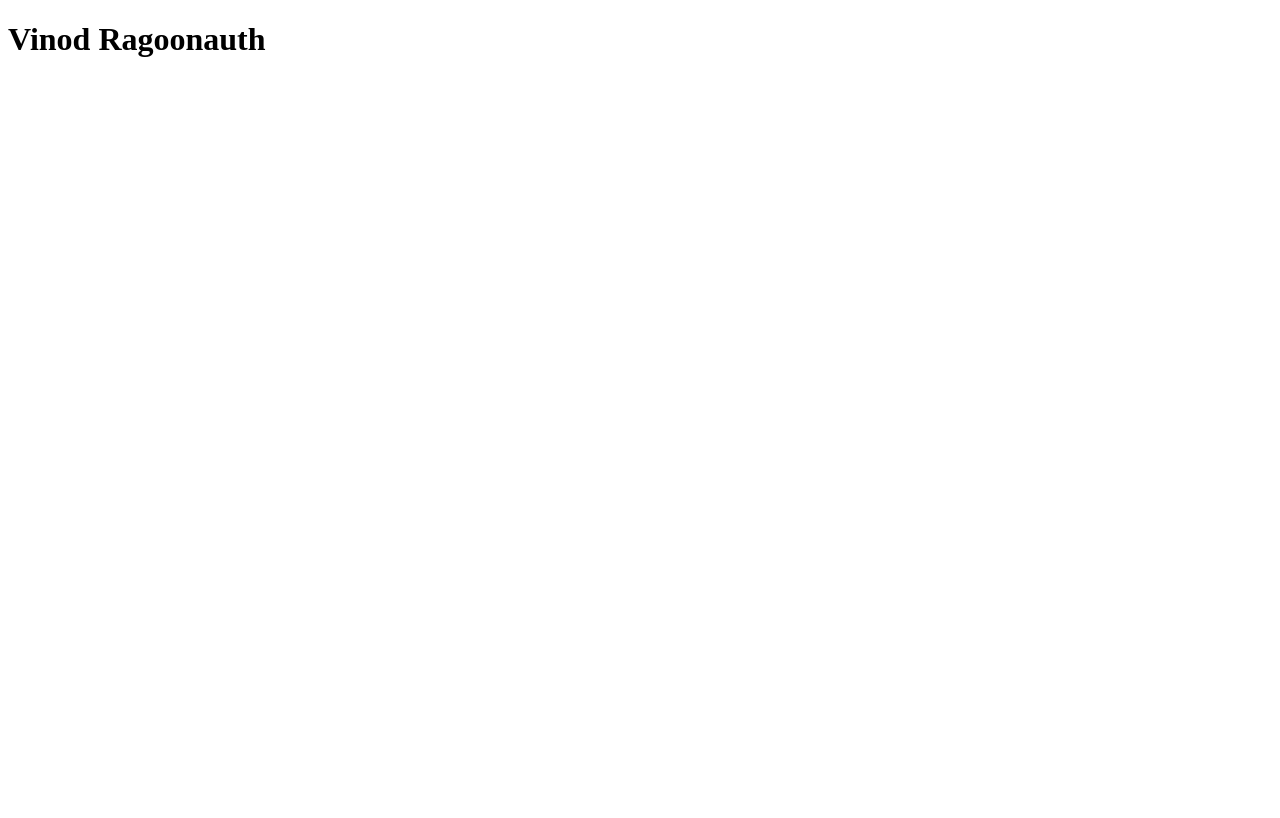
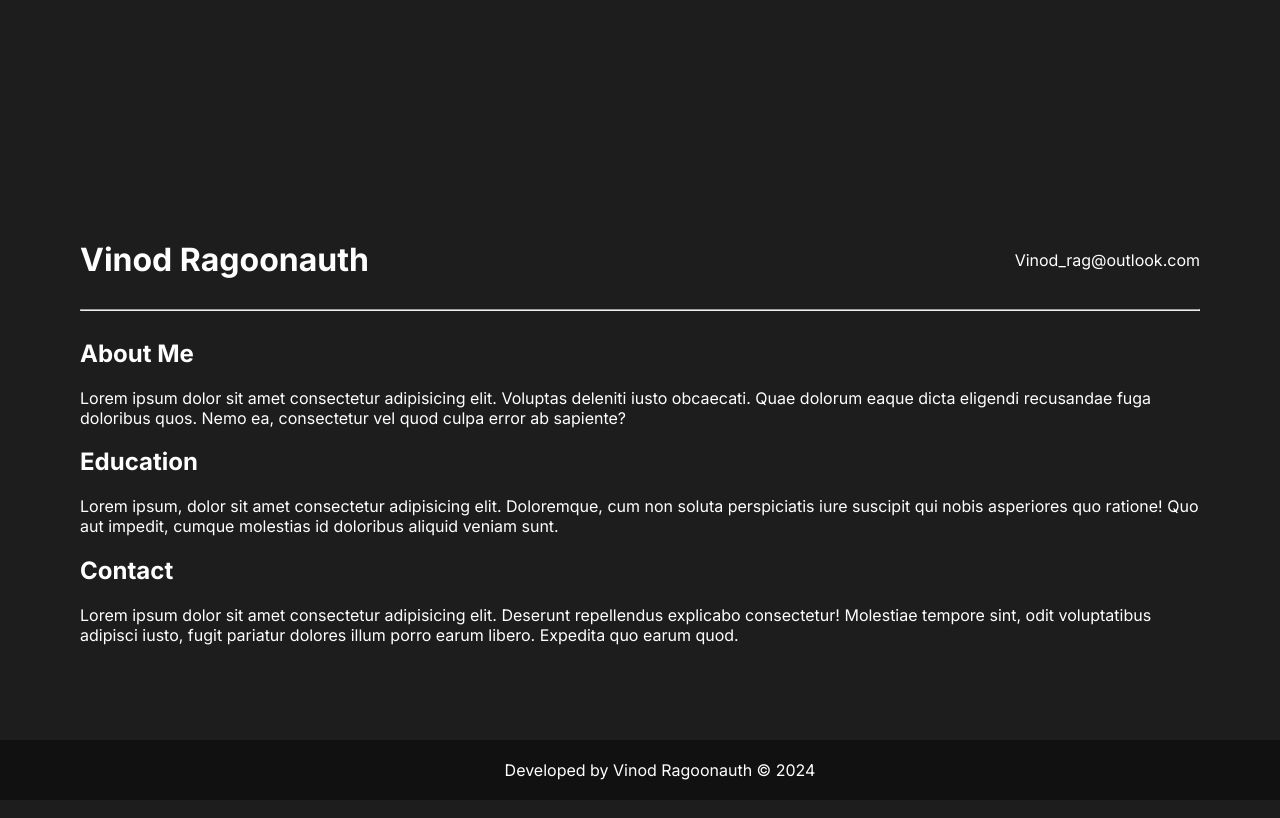
Before and after one commit to VinodRagoonauth/ITEC4020-AS1, a plain HTML site: page index.html in a window 1280 px wide. Drawn offline with Linux system fonts and the light colour scheme.

Commit message:
Implemented basic layout

```diff
--- a/index.html
+++ b/index.html
@@ -3,11 +3,36 @@
   <head>
     <meta charset="UTF-8" />
     <meta name="viewport" content="width=device-width, initial-scale=1.0" />
-    <title>Personal Page</title>
+    <title>Vinod Ragoonauth's Personal Page</title>
     <link rel="stylesheet" href="style.css" />
     <script src="main.js"></script>
   </head>
   <body>
-    <h1>Vinod Ragoonauth</h1>
+    <header>
+      <div class="header-container">
+        <h1>Vinod Ragoonauth</h1>
+        <p>Vinod_rag@outlook.com</p>
+      </div>
+      <hr />
+    </header>
+    <main>
+      <h2>About Me</h2>
+      <p>
+        Lorem ipsum dolor sit amet consectetur adipisicing elit. Voluptas deleniti iusto obcaecati. Quae dolorum eaque
+        dicta eligendi recusandae fuga doloribus quos. Nemo ea, consectetur vel quod culpa error ab sapiente?
+      </p>
+      <h2>Education</h2>
+      <p>
+        Lorem ipsum, dolor sit amet consectetur adipisicing elit. Doloremque, cum non soluta perspiciatis iure suscipit
+        qui nobis asperiores quo ratione! Quo aut impedit, cumque molestias id doloribus aliquid veniam sunt.
+      </p>
+      <h2>Contact</h2>
+      <p>
+        Lorem ipsum dolor sit amet consectetur adipisicing elit. Deserunt repellendus explicabo consectetur! Molestiae
+        tempore sint, odit voluptatibus adipisci iusto, fugit pariatur dolores illum porro earum libero. Expedita quo
+        earum quod.
+      </p>
+    </main>
+    <footer>Developed by Vinod Ragoonauth &copy 2024</footer>
   </body>
 </html>
--- a/style.css
+++ b/style.css
@@ -1,2 +1,43 @@
-* {
+/* Inter font from google fonts */
+@import url("https://fonts.googleapis.com/css2?family=Inter:wght@100..900&display=swap");
+
+html {
+  padding: 0;
+  margin: 0;
+  height: 100vh;
 }
+
+header {
+  width: 100%;
+}
+
+.header-container {
+  display: flex;
+  align-items: center;
+  justify-content: space-between;
+}
+
+body {
+  /* Center html page */
+  display: flex;
+  justify-content: center;
+  align-items: center;
+  flex-direction: column;
+  height: 100%;
+
+  font-family: "Inter", sans-serif;
+  background-color: rgb(29, 29, 29);
+  color: white;
+  margin: 40px 80px;
+}
+
+/* sticky footer */
+footer {
+  position: fixed;
+  left: 0;
+  bottom: 0;
+  width: 100%;
+  background-color: rgb(17, 17, 17);
+  text-align: center;
+  padding: 20px;
+}
```
